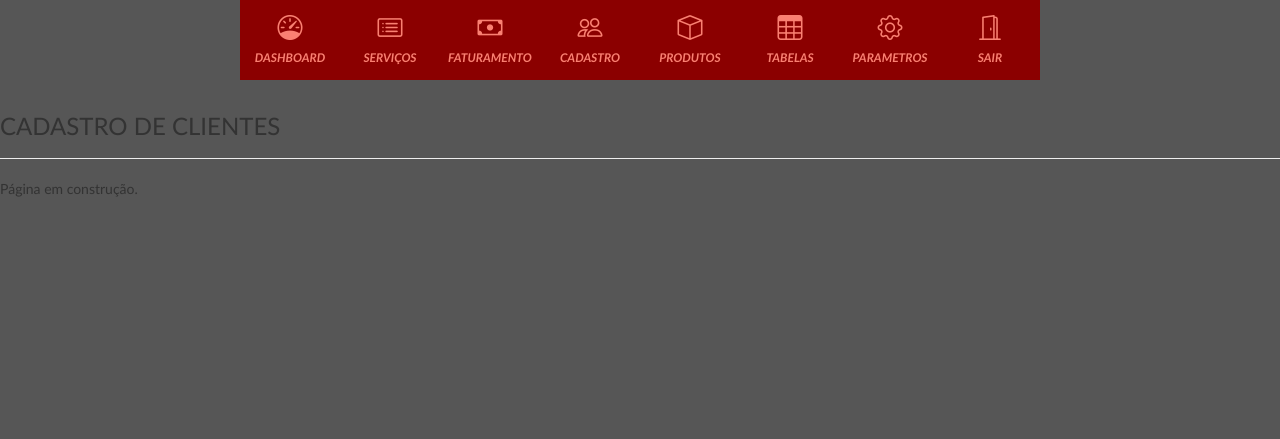
After one commit to OswaldoSoares/comuniqg, a Django app: template clientes/templates/clientes/index.html in a window 1280 px wide. The commit adds this page. Shown: the top 439 px of the page. Run offline with Django 4.2, Linux system fonts and the light colour scheme; the template is opened without the code that fills it, so the values that code supplies are empty; some libraries are stand-ins or nearby versions.

Commit message:
Fix: corrige TemplateSyntaxError que causava erro 500 em faturamento e tabelas
- Corrige aspa faltante e nome da rota na tag url do base_restrito.html
  ({% url 'index_cliente %} -> {% url 'index_clientes' %})
- Corrige assinatura da view index_clientes (faltava o parametro request)
  e a chamada render() com caminho de template invalido
- Cria template clientes/index.html que estava faltando

```diff
--- /dev/null
+++ b/clientes/templates/clientes/index.html
@@ -0,0 +1,9 @@
+{% extends 'core/base_restrito.html' %}
+{% load static %}
+
+{% block main %}
+<div class="page-header">
+    <h3>CADASTRO DE CLIENTES</h3>
+</div>
+<p>Página em construção.</p>
+{% endblock %}
--- a/clientes/views.py
+++ b/clientes/views.py
@@ -1,6 +1,6 @@
 from django.shortcuts import render
 
 
-def index_clientes():
+def index_clientes(request):
     contexto = {}
-    return render("/cliente/index.html", contexto)
+    return render(request, "clientes/index.html", contexto)
--- a/core/templates/core/base_restrito.html
+++ b/core/templates/core/base_restrito.html
@@ -23,7 +23,7 @@
                 <a href=""><i class="bi bi-speedometer i-button"><span>DASHBOARD</span></i></a>
                 <a href="{% url 'index_servico' %}"><i class="bi bi-card-list i-button"><span>SERVIÇOS</span></i></a>
                 <a href="{% url 'index_faturamento' %}"><i class="bi bi-cash i-button"><span>FATURAMENTO</span></i></a>
-                <a href="{% url 'index_cliente %}"><i class="bi bi-people i-button"><span>CADASTRO</span></i></a>
+                <a href="{% url 'index_clientes' %}"><i class="bi bi-people i-button"><span>CADASTRO</span></i></a>
                 <a href=""><i class="bi bi-box i-button"><span>PRODUTOS</span></i></a>
                 <a href="{% url 'index_tabela' %}"><i class="bi bi-table i-button"><span>TABELAS</span></i></a>
                 <a href=""><i class="bi bi-gear i-button"><span>PARAMETROS</span></i></a>
```
